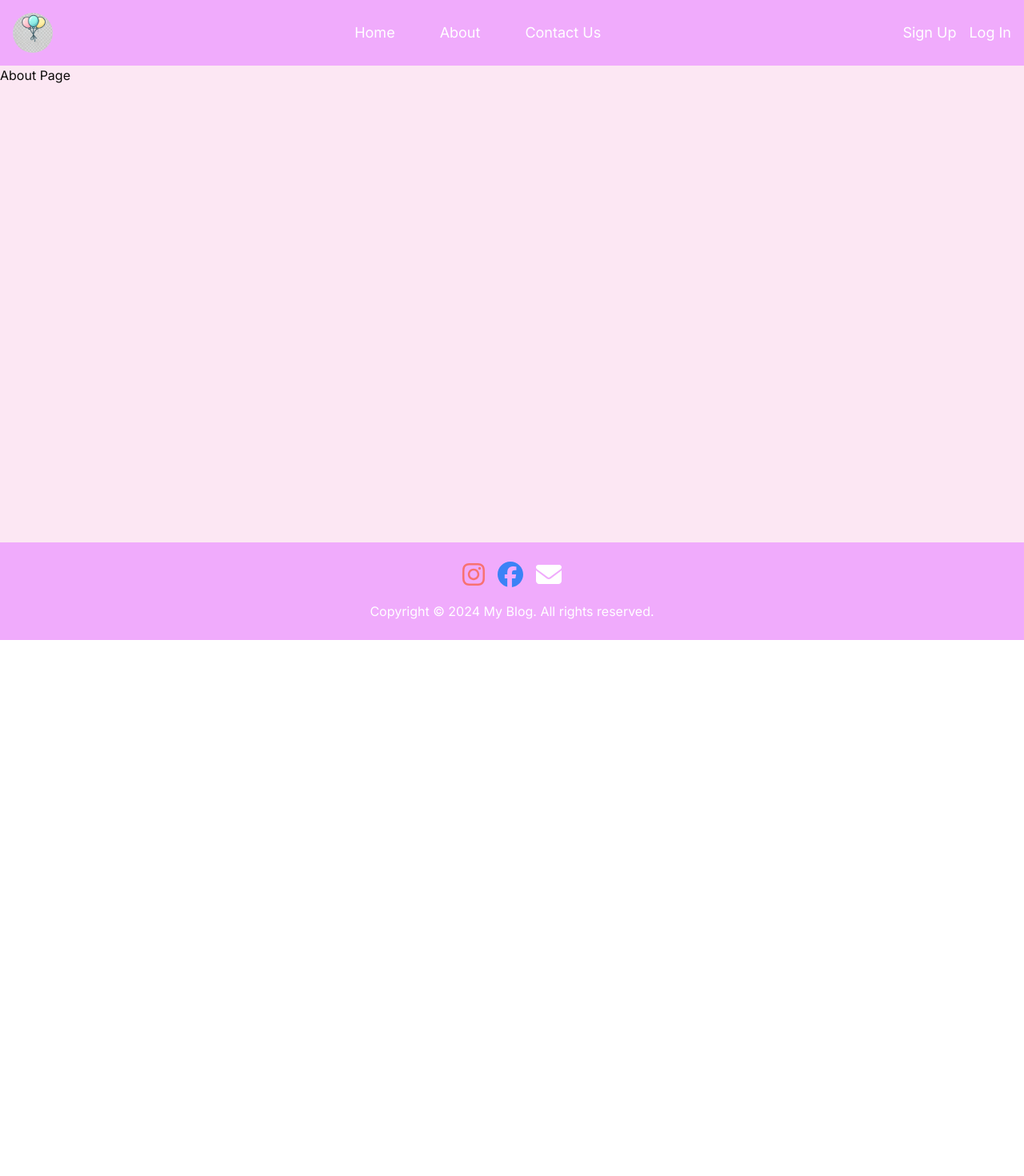
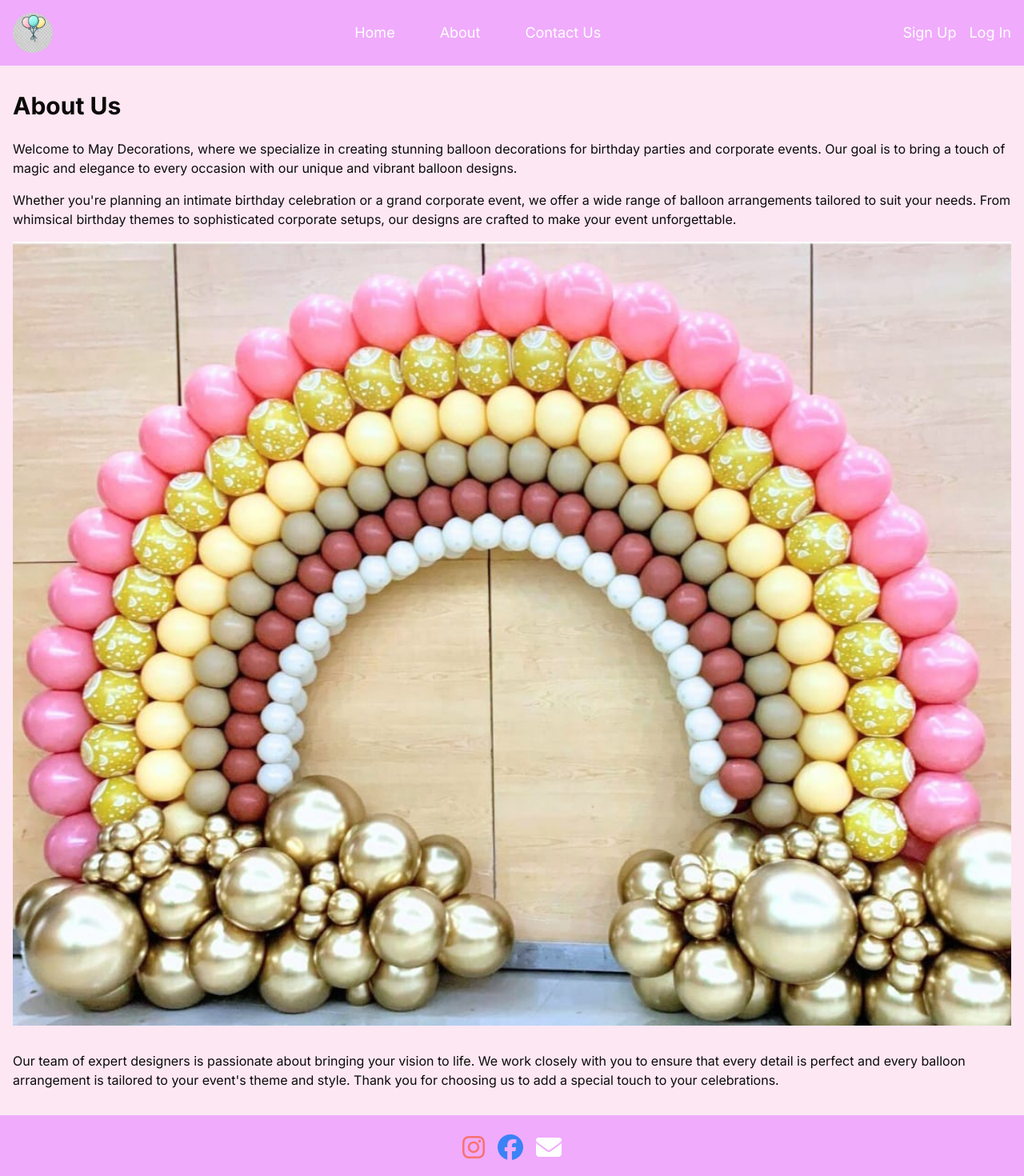
Before and after one commit to RichArdila/blog, a Next.js app: page /about in a window 1280 px wide. Shown: the top 1470 px of the page at 80% size. Before the commit the page ends 800 px from the top, so only its background shows below. Built offline with nearby package versions, Linux system fonts and the light colour scheme.

Commit message:
Created About Page

```diff
--- a/app/about/page.tsx
+++ b/app/about/page.tsx
@@ -1,9 +1,45 @@
-function About() {
+// src/pages/about.tsx
+
+import Image from "next/image";
+import { FC } from "react";
+
+const About: FC = () => {
   return (
-    <div>
-      <h1>About Page</h1>
+    <div className="container mx-auto px-4 py-8">
+      <h1 className="text-3xl font-bold mb-6">About Us</h1>
+      <p className="mb-4">
+        Welcome to May Decorations, where we specialize in creating stunning
+        balloon decorations for birthday parties and corporate events. Our goal
+        is to bring a touch of magic and elegance to every occasion with our
+        unique and vibrant balloon designs.
+      </p>
+      <p className="mb-4">
+        Whether you're planning an intimate birthday celebration or a grand
+        corporate event, we offer a wide range of balloon arrangements tailored
+        to suit your needs. From whimsical birthday themes to sophisticated
+        corporate setups, our designs are crafted to make your event
+        unforgettable.
+      </p>
+
+      <div className="mb-8">
+        <Image
+          src="/product1.jpg"
+          alt="Colorful Balloon Decorations for Birthday Party"
+          width={800}
+          height={500}
+          className="object-cover w-full h-auto"
+        />
+      </div>
+
+      <p>
+        Our team of expert designers is passionate about bringing your vision to
+        life. We work closely with you to ensure that every detail is perfect
+        and every balloon arrangement is tailored to your event's theme and
+        style. Thank you for choosing us to add a special touch to your
+        celebrations.
+      </p>
     </div>
   );
-}
+};
 
 export default About;
```
Also changed, not shown: public/product1.jpg (added).
